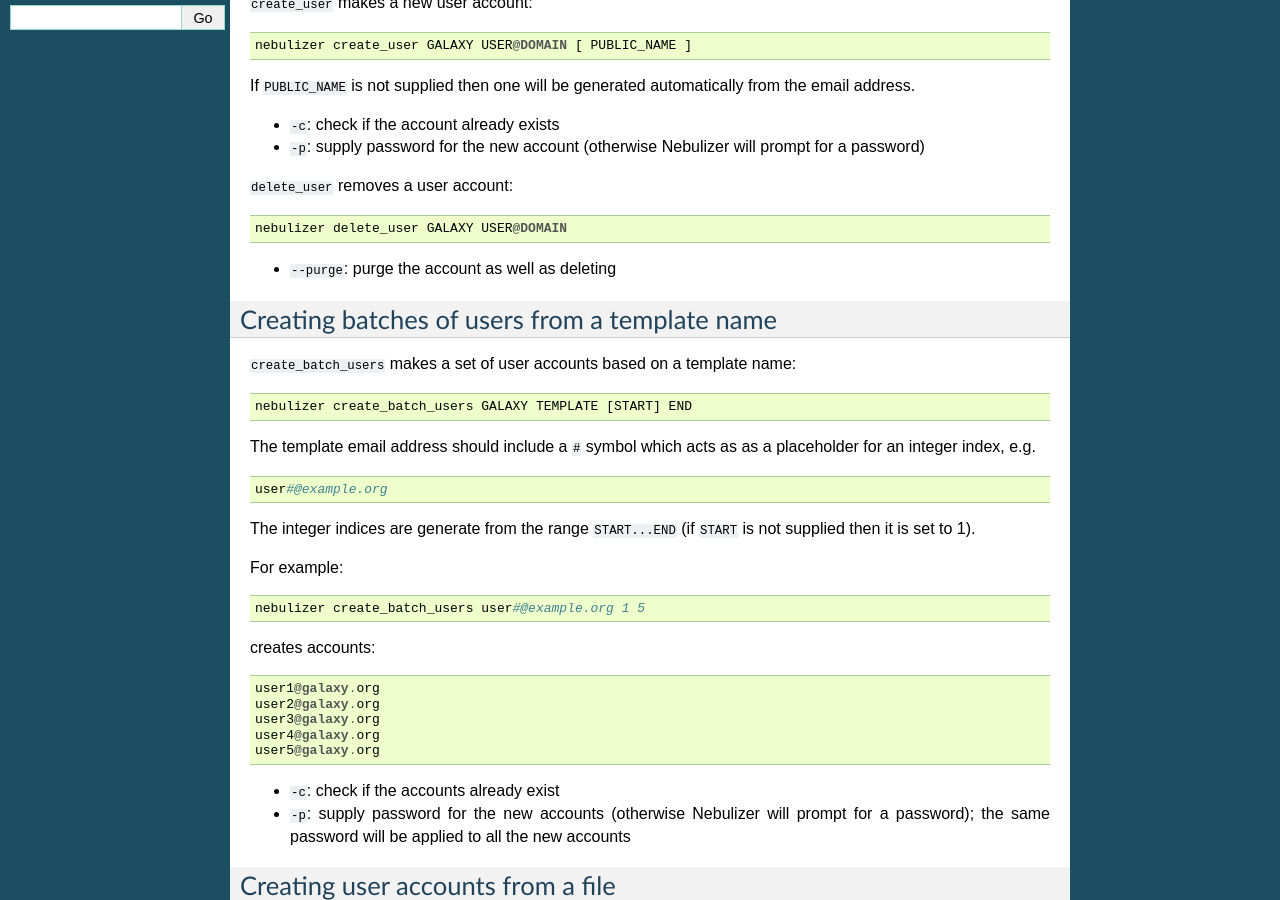
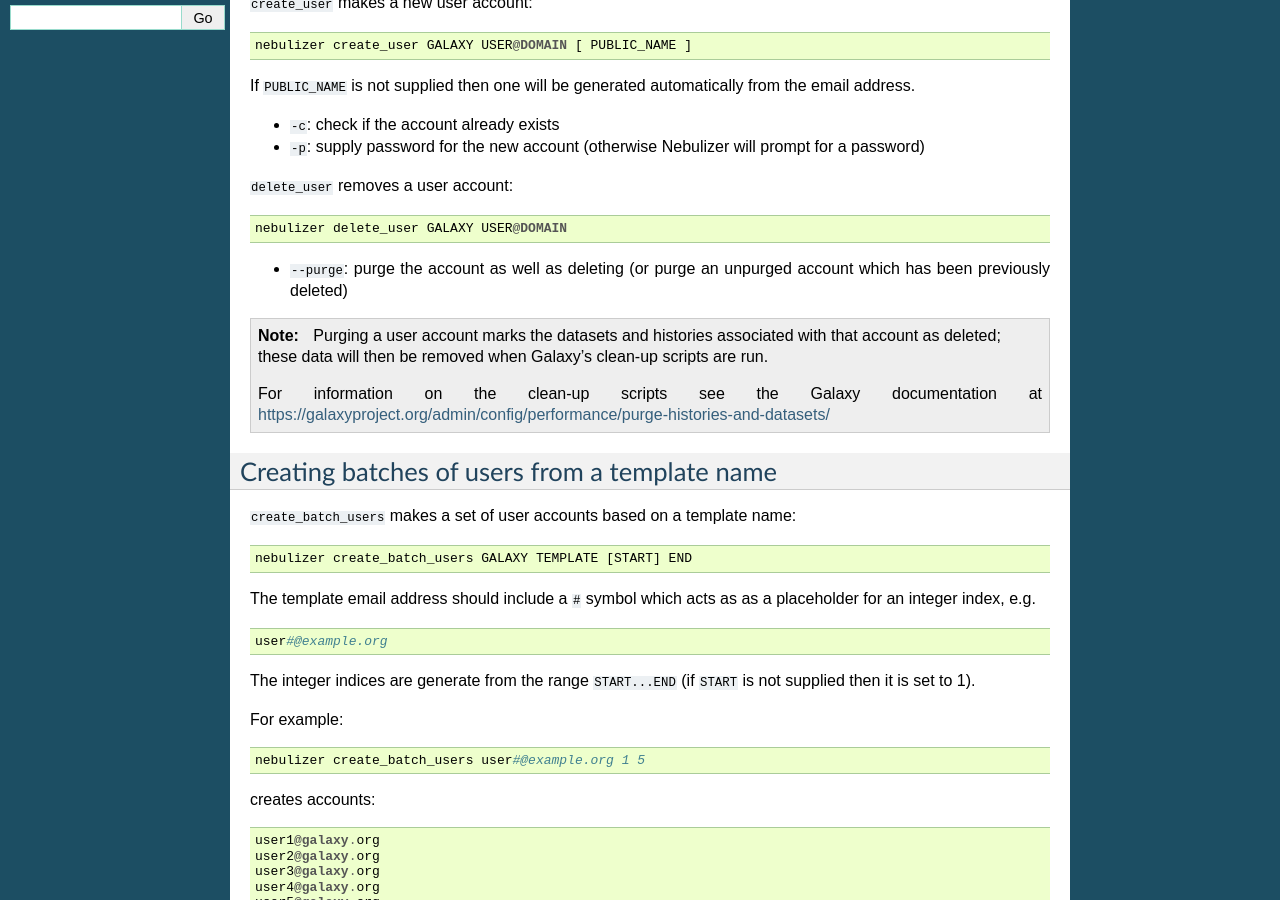
Before and after one commit to pjbriggs/nebulizer, a Sphinx documentation site: the page built from docs/users.rst, in a window 1280 px wide and 900 px high, scrolled down 423 px. Built offline with Sphinx 7.4.7, drawn with Linux system fonts in a browser that asks for light colours.

Commit message:
Documentation: clarify what --purge option does in the 'delete_user' command.

```diff
--- a/docs/users.rst
+++ b/docs/users.rst
@@ -45,6 +45,18 @@ generated automatically from the email address.
    nebulizer delete_user GALAXY USER@DOMAIN
 
 * ``--purge``: purge the account as well as deleting
+  (or purge an unpurged account which has been previously
+  deleted)
+
+.. note::
+
+   Purging a user account marks the datasets and histories
+   associated with that account as deleted; these data will
+   then be removed when Galaxy's clean-up scripts are run.
+
+   For information on the clean-up scripts see the Galaxy
+   documentation at
+   https://galaxyproject.org/admin/config/performance/purge-histories-and-datasets/
 
 Creating batches of users from a template name
 ----------------------------------------------
```
